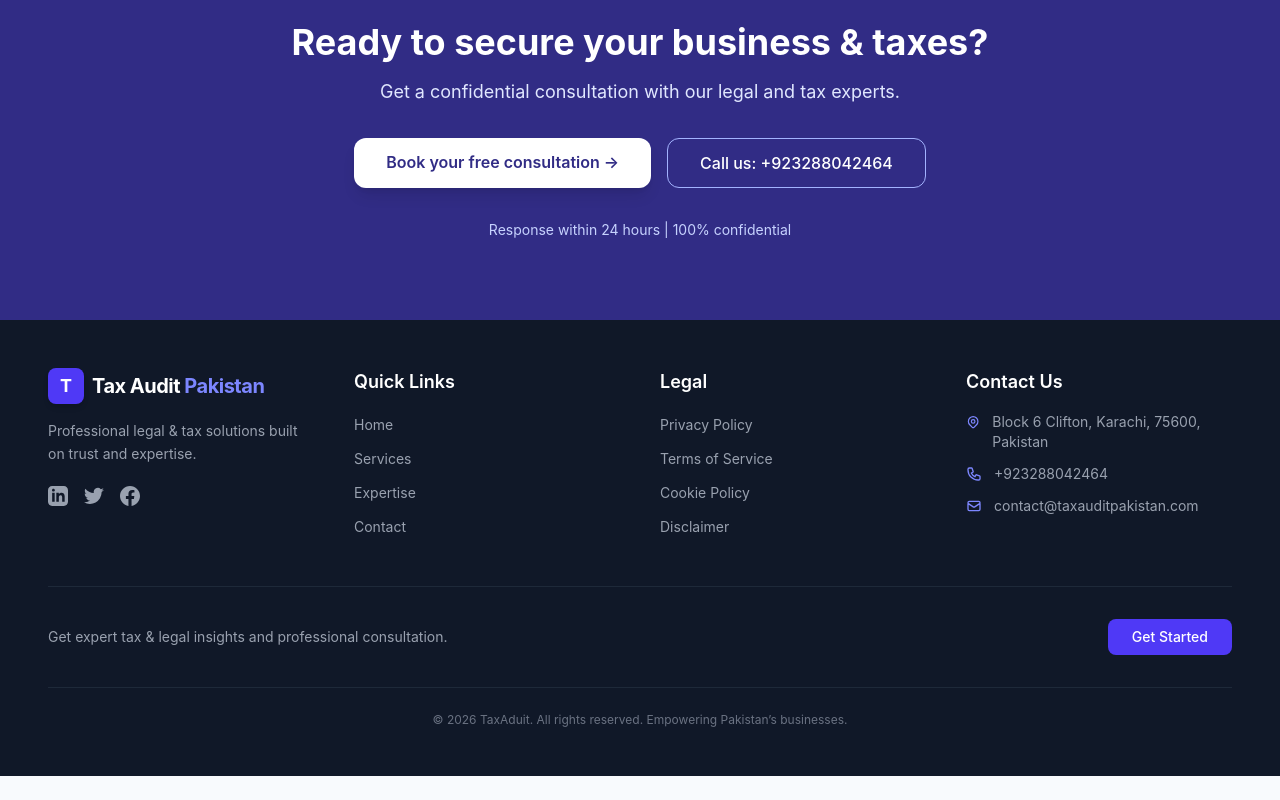
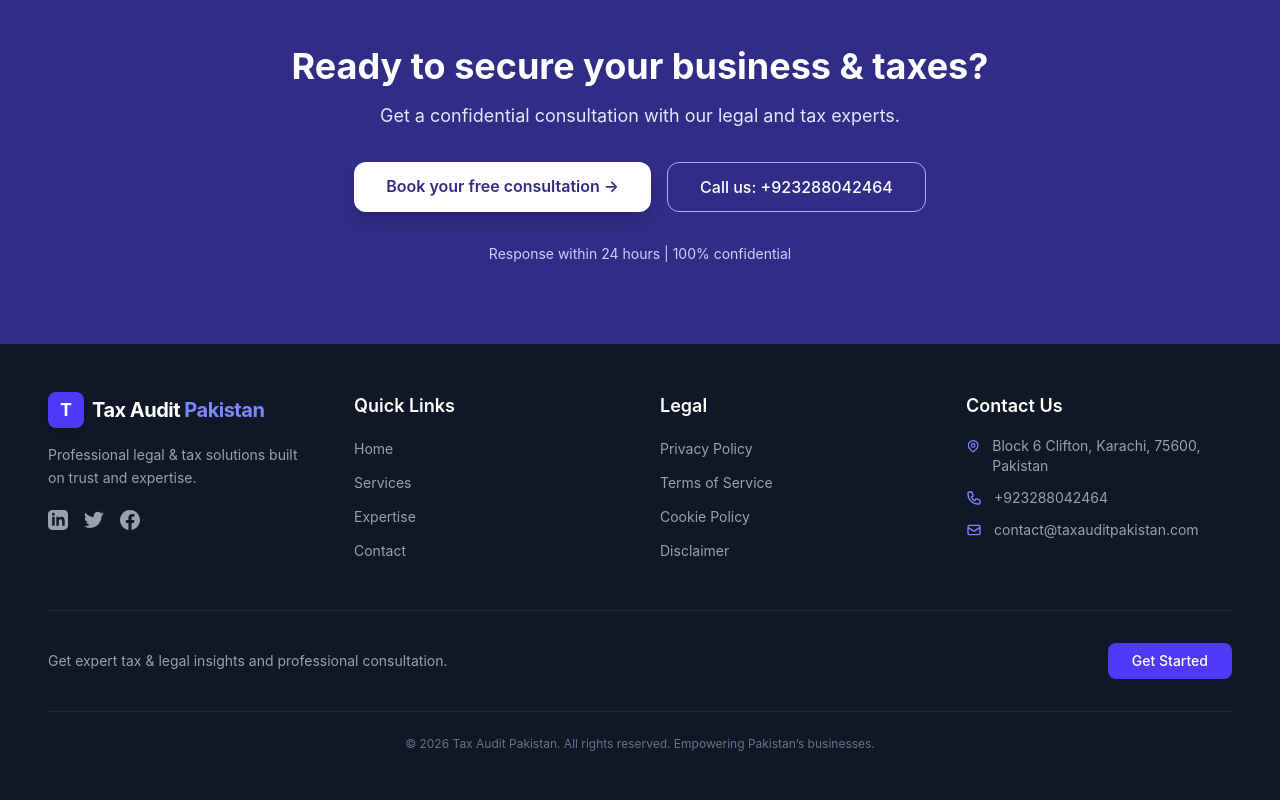
Before and after one commit to aliamadkhangit/taxaudit, a React (Vite) app: page /contact in a window 1280 px wide. Shown: the part 1012-1812 px from the top of the page. Before the commit the page ends 1788 px from the top, so only its background shows below. Built offline with nearby package versions, Linux system fonts and the light colour scheme.

Commit message:
Marketup And Schema Added

```diff
--- a/index.html
+++ b/index.html
@@ -83,6 +83,57 @@
 
     <!-- Canonical Tag (Prevents duplicate content issues) -->
     <link rel="canonical" href="https://www.taxauditpakistan.com/" />
+
+    /// Structured Data (JSON-LD) for Local Business
+
+    <script type="application/ld+json">
+      {
+        "@context": "https://schema.org",
+        "@type": "LegalService",
+        "name": "Tax Audit Pakistan",
+        "image": "https://www.taxauditpakistan.com/logo.jpg",
+        "@id": "https://www.taxauditpakistan.com/#legalservice",
+        "url": "https://www.taxauditpakistan.com/",
+        "telephone": "+923288042464",
+        "priceRange": "$$",
+        "address": {
+          "@type": "PostalAddress",
+          "streetAddress": "Suite 204, Business Arcade, Block 6 Clifton",
+          "addressLocality": "Karachi",
+          "postalCode": "75600",
+          "addressCountry": "PK"
+        },
+        "geo": {
+          "@type": "GeoCoordinates",
+          "latitude": 24.8282,
+          "longitude": 67.0343
+        },
+        "openingHoursSpecification": [
+          {
+            "@type": "OpeningHoursSpecification",
+            "dayOfWeek": [
+              "Monday",
+              "Tuesday",
+              "Wednesday",
+              "Thursday",
+              "Friday"
+            ],
+            "opens": "09:00",
+            "closes": "18:00"
+          },
+          {
+            "@type": "OpeningHoursSpecification",
+            "dayOfWeek": "Saturday",
+            "opens": "10:00",
+            "closes": "14:00"
+          }
+        ],
+        "sameAs": [
+          "https://www.facebook.com/your-page",
+          "https://www.linkedin.com/company/your-page"
+        ]
+      }
+    </script>
   </head>
   <body>
     <div id="root"></div>
--- a/src/components/Footer.jsx
+++ b/src/components/Footer.jsx
@@ -270,7 +270,7 @@ export default function Footer() {
 
         {/* Copyright bar */}
         <div className="mt-8 pt-6 border-t border-gray-800 text-center text-xs text-gray-500">
-          © {currentYear} TaxAduit. All rights reserved. Empowering Pakistan’s
+          © {currentYear} Tax Audit Pakistan. All rights reserved. Empowering Pakistan’s
           businesses.
         </div>
       </div>
```
